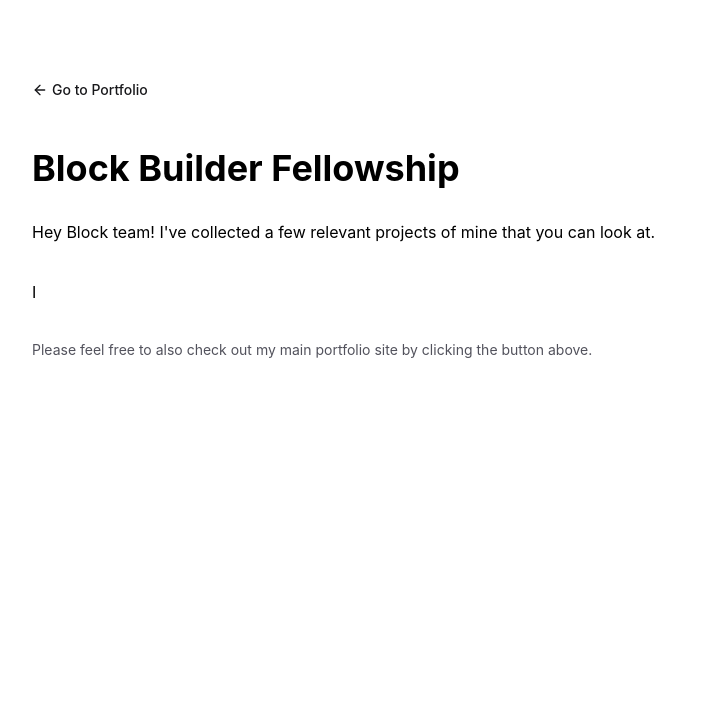
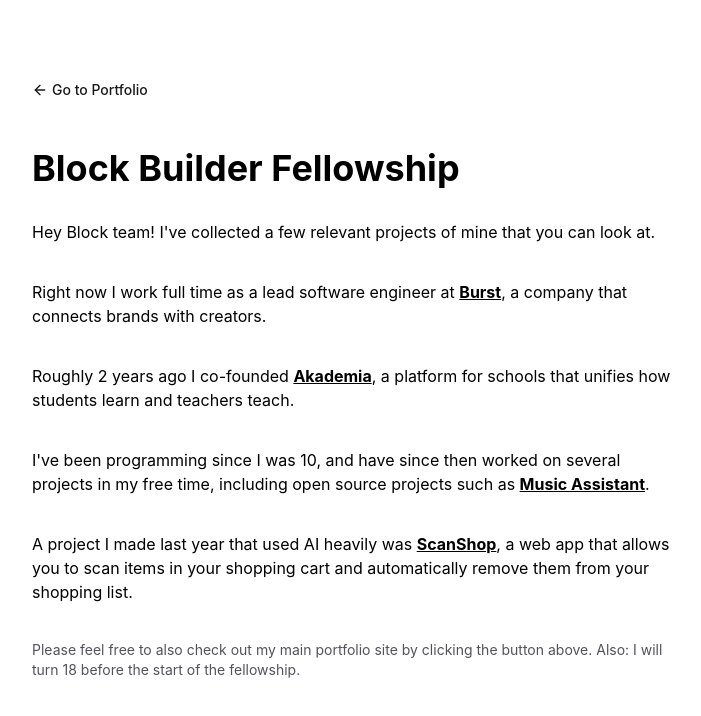
Before and after one commit to jonbng/folio, a Next.js app: page /block in a window 1280 px wide. Shown: the top 716 px of the page, without its empty margins (288-989 px from the left). Built offline with nearby package versions, Linux system fonts and the light colour scheme.

Commit message:
imma go to bed

```diff
--- a/src/app/block/page.tsx
+++ b/src/app/block/page.tsx
@@ -35,10 +35,51 @@ export default function Block() {
             Hey Block team! I&apos;ve collected a few relevant projects of mine
             that you can look at.
           </p>
-          <p>I</p>
+          <p>
+            Right now I work full time as a lead software engineer at{" "}
+            <a
+              href="https://burstcreators.com/"
+              className="underline font-bold"
+            >
+              Burst
+            </a>
+            , a company that connects brands with creators.
+          </p>
+          <p>
+            Roughly 2 years ago I co-founded{" "}
+            <a href="https://akademia.cc/" className="underline font-bold">
+              Akademia
+            </a>
+            , a platform for schools that unifies how students learn and
+            teachers teach.
+          </p>
+          <p>
+            I&apos;ve been programming since I was 10, and have since then worked on
+            several projects in my free time, including open source projects
+            such as{" "}
+            <a
+              href="https://music-assistant.io/"
+              className="underline font-bold"
+            >
+              Music Assistant
+            </a>
+            .
+          </p>
+          <p>
+            A project I made last year that used AI heavily was{" "}
+            <a
+              href="https://scanshop.arctix.dev/"
+              className="underline font-bold"
+            >
+              ScanShop
+            </a>
+            , a web app that allows you to scan items in your shopping cart and
+            automatically remove them from your shopping list.
+          </p>
           <p className="text-zinc-600 text-sm">
             Please feel free to also check out my main portfolio site by
-            clicking the button above.
+            clicking the button above. Also: I will turn 18 before the start of
+            the fellowship.
           </p>
         </section>
       </div>
```
